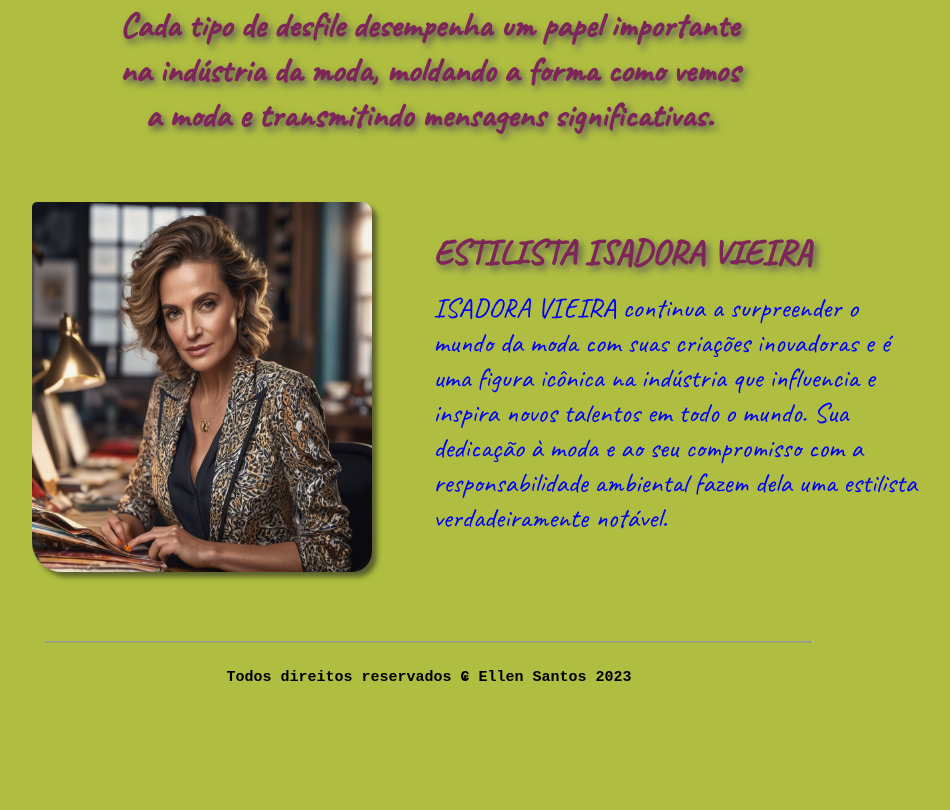
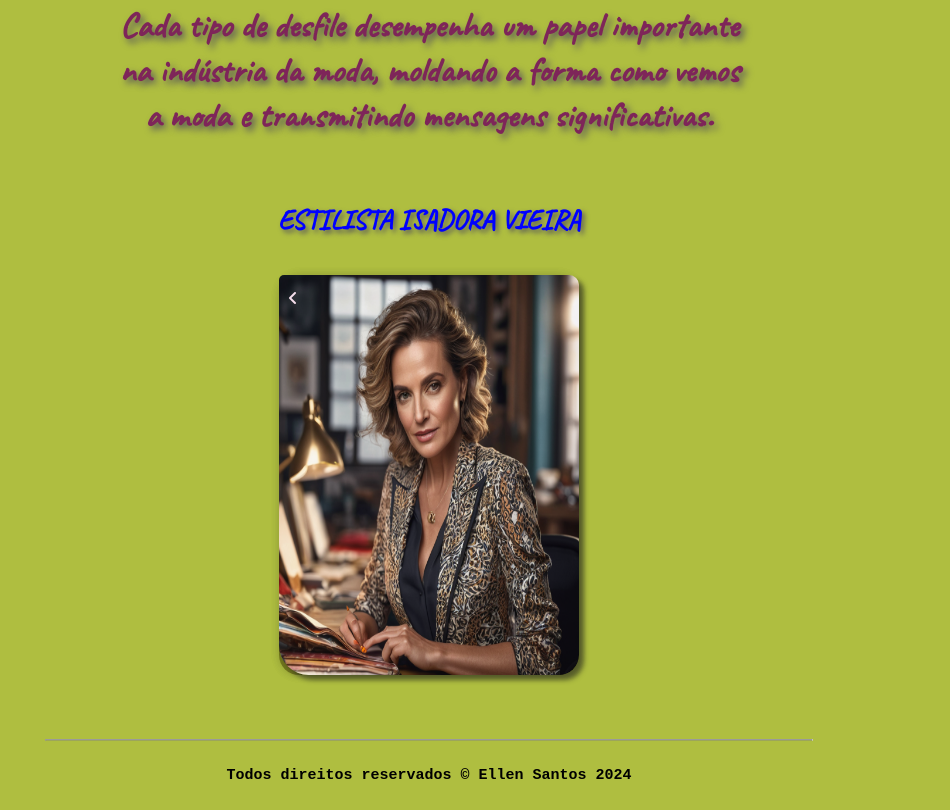
Before and after one commit to Ellen-TSantos/fashion_show_website-Js, a plain HTML site: page about/about.html in a window 1280 px wide. Shown: the part 2116-2926 px from the top of the page, without its empty margins (211-1161 px from the left). Before the commit the page ends 2827 px from the top, so only its background shows below. Drawn offline with Linux system fonts and the light colour scheme.

Commit message:
updated image card

```diff
--- a/about/about.css
+++ b/about/about.css
@@ -44,11 +44,16 @@ header {
   margin-top: 5%;
   text-shadow: 0.1em 0.1em 0.2em var(--sixteen-color)
 }
-.schedule,
-.name-stylist {
+.schedule{
   color:var(--fourteen-color);
   font-size: 35px;
   margin-left: 15%;
+  text-shadow: 0.1em 0.1em 0.2em var(--sixteen-color)
+}
+.name-stylist {
+  color:var(--two-color);
+  font-size: 28px;
+  text-align: center;
   text-shadow: 0.1em 0.1em 0.2em var(--sixteen-color)
 }
 
@@ -92,24 +97,82 @@ video {
   box-shadow: 5px 5px 5px var(--five-color);
 }
 
-.img-stylist > img {
-  width: 340px;
-  height: 370px;
+.img-stylist{
+  width: 300px;
+  height: 400px;
   box-shadow: 5px 5px 5px var(--five-color);
   border-radius: 5px 10px 20px 30px;
-  margin-left: 15%;
-  transition: transform 0.1ms;
 }
-.img-stylist > img:hover {
-  transform: scale(1.1);
-  border-bottom: 1px solid var(--four-color);
-  box-shadow: 5px 5px 5px var(--five-color);
+
+.container-stylists {
+  width: 300px;
+  height: 400px;
+  margin: 3% auto 5% auto;
+  position: relative;
 }
-.stylists-story {
-  display: flex;
-  justify-content: center;
-  align-items: center;
-  margin-top: 3%;
-  margin-bottom: 5%;
-  margin-left: 15%;
+
+.container-stylists:hover .flip-image {
+  transform: translateX(-100%);
 }
+
+.flip-image{
+  position: absolute;
+  width: 100%;
+  height: 100%;
+  cursor: pointer;
+  transform-style: preserve-3d;
+  transition: .5s;
+}
+.front-img-stylist, .back-text-stylist{
+  position: absolute;
+  width: 100%;
+  height: 100%;
+  border-radius: 20px;
+  box-shadow: 0px 0px 10px #0000001b;
+  backface-visibility: hidden;
+}
+
+.front-img-stylist{
+  background-size: cover;
+}
+
+.info-stylist{
+  padding: 30px;
+  text-align: center;
+  font-size: 20px;
+  color:var(--thirteen-color);
+}
+.back-text-stylist{
+  background-color: var(--six-color);
+}
+
+
+
+@keyframes swing {
+  0% {
+      transform: translateX(0);
+  }
+  25% {
+      transform: translateX(-10px) rotate(-5deg);
+  }
+  50% {
+      transform: translateX(5px) rotate(3deg);
+  }
+  75% {
+      transform: translateX(-5px) rotate(-3deg);
+  }
+  100% {
+      transform: translateX(0) rotate(0);
+  }
+}
+
+.arrow {
+  color: var(--thirteen-color);
+  position: absolute;
+  margin: 5% 0 5% 3%;
+  animation: swing 1s infinite; /* Inicia a animação automaticamente e repete infinitamente */
+  transition: transform 0.3s ease;
+}
+.arrow:hover {
+  visibility: hidden;
+}
--- a/about/about.html
+++ b/about/about.html
@@ -5,7 +5,10 @@
     <meta name="viewport" content="width=device-width, initial-scale=1.0" />
     <link rel="stylesheet" href="about.css" />
     <link rel="stylesheet" href="/style.css" />
-
+    <link
+      rel="stylesheet"
+      href="https://cdnjs.cloudflare.com/ajax/libs/font-awesome/6.4.2/css/all.min.css"
+    />
     <link rel="icon" type="image/x-icon" href="/assets/favicon.ico" />
 
     <script src="/event/index.js" defer></script>
@@ -86,33 +89,41 @@
       </div>
       <hr />
 
-      <h1 class="phrase-schedule">
+      <h2 class="phrase-schedule">
         Cada tipo de desfile desempenha um papel importante na indústria da
         moda, moldando a forma como vemos a moda e transmitindo mensagens
         significativas.
-      </h1>
+      </h2>
+      <h2 class="name-stylist">ESTILISTA ISADORA VIEIRA</h2>
 
-      <div class="stylists-story">
-        <div class="img-stylist">
-          <img src="/assets/img/img-stylist.png" alt="Imagem da estilista" />
+      <div class="container-stylists">
+        <div class="back-text-stylist">
+          <p class="info-stylist">
+            Continua a surpreender o mundo da moda com suas criações inovadoras
+            e é uma figura icônica na indústria que influencia e inspira novos
+            talentos em todo o mundo. Sua dedicação à moda e ao seu compromisso
+            com a responsabilidade ambiental fazem dela uma estilista
+            verdadeiramente notável.
+          </p>
         </div>
-        <div class="name-text-stylist">
-          <h2 class="name-stylist">
-            ESTILISTA ISADORA VIEIRA
-          </h2>
-            <p class="text-stylist">
-              ISADORA VIEIRA continua a surpreender o mundo da moda com suas
-              criações inovadoras e é uma figura icônica na indústria que
-              influencia e inspira novos talentos em todo o mundo. Sua dedicação à
-              moda e ao seu compromisso com a responsabilidade ambiental fazem
-              dela uma estilista verdadeiramente notável.
-            </p>
+        <div class="flip-image">
+          <div class="front-img-stylist">
+
+            <i class="arrow fa-solid fa-angle-left arrow" ></i>
+              <img
+              class="img-stylist"
+              src="/assets/img/img-stylist.png"
+              alt="Imagem da estilista"
+            />
+
+          </div>
         </div>
       </div>
+
       <hr />
     </main>
     <footer>
-      <p>Todos direitos reservados ₢ Ellen Santos 2023</p>
+      <p>Todos direitos reservados © Ellen Santos 2024</p>
     </footer>
   </body>
 </html>
--- a/home/home.css
+++ b/home/home.css
@@ -62,6 +62,52 @@ header {
   border-bottom: 1px solid var(--four-color);
   box-shadow: 5px 5px 5px var(--five-color);
 
+}
+
+.container-flip{
+  position: relative;
+  width: 300px;
+  height: 400px;
+}
+
+.container-flip:hover .flip-image{
+  transform: rotateY(180deg);
+}
+
+.flip-image{
+  position: absolute;
+  width: 100%;
+  height: 100%;
+  cursor: pointer;
+  transform-style: preserve-3d;
+  transition: .5s;
+}
+
+.front-image, .back-image{
+  position: absolute;
+  width: 100%;
+  height: 100%;
+  border-radius: 20px;
+  box-shadow: 0px 0px 10px #0000001b;
+  backface-visibility: hidden;
+}
+
+.front-image{
+  background-size: cover;
+}
+
+.back-image{
+  background-color: var(--six-color);
+  transform: rotateY(180deg);
+
+}
+.back-image >p{
+  display: flex;
+  flex-direction: column;
+ margin-top:18%;
+ text-align: center;
+ font-size: 20px;
+ color:var(--thirteen-color);
 }
 
 .button-form {
@@ -179,56 +225,3 @@ iframe {
   transition: 500ms;
   cursor: pointer;
 }
-
-
-
-
-
-.container-flip{
-  position: relative;
-  width: 300px;
-  height: 400px;
-}
-
-.container-flip:hover .flip-image{
-  transform: rotateY(180deg);
-}
-
-
-
-.flip-image{
-  position: absolute;
-  width: 100%;
-  height: 100%;
-  cursor: pointer;
-  transform-style: preserve-3d;
-  transition: .5s;
-}
-
-.front-image, .back-image{
-  position: absolute;
-  width: 100%;
-  height: 100%;
-  border-radius: 20px;
-  box-shadow: 0px 0px 10px #0000001b;
-  backface-visibility: hidden;
-}
-
-.front-image{
-  background-size: cover;
-}
-
-
-.back-image{
-  background-color: var(--six-color);
-  transform: rotateY(180deg);
-
-}
-p{
-  display: flex;
-  flex-direction: column;
- margin-top:18%;
- text-align: center;
- font-size: 20px;
- color:var(--thirteen-color);
-}
```
Also changed, not shown: home/home.html (+6 -4 lines), parade_schedule/parade_schedule.css (+16 -2 lines).
